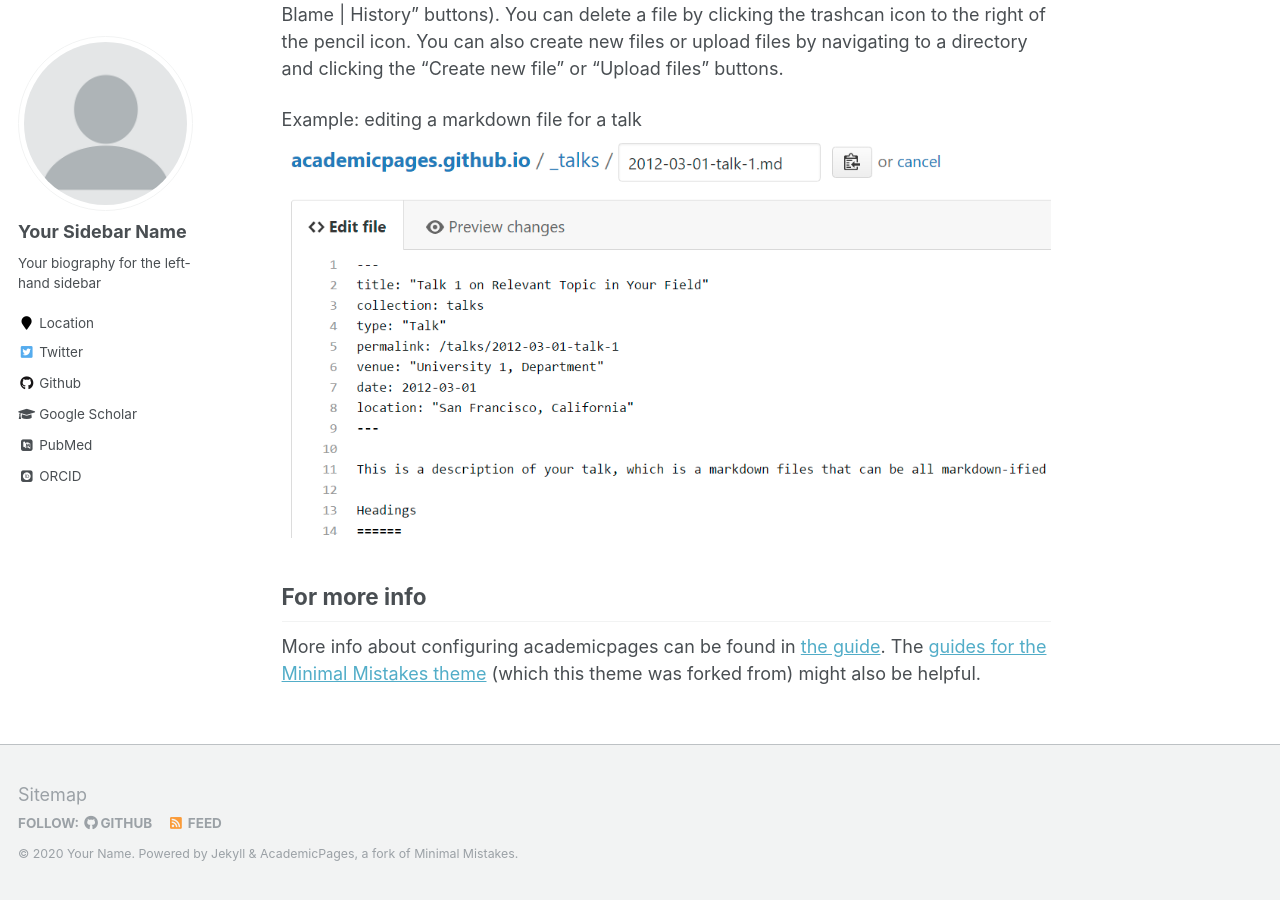
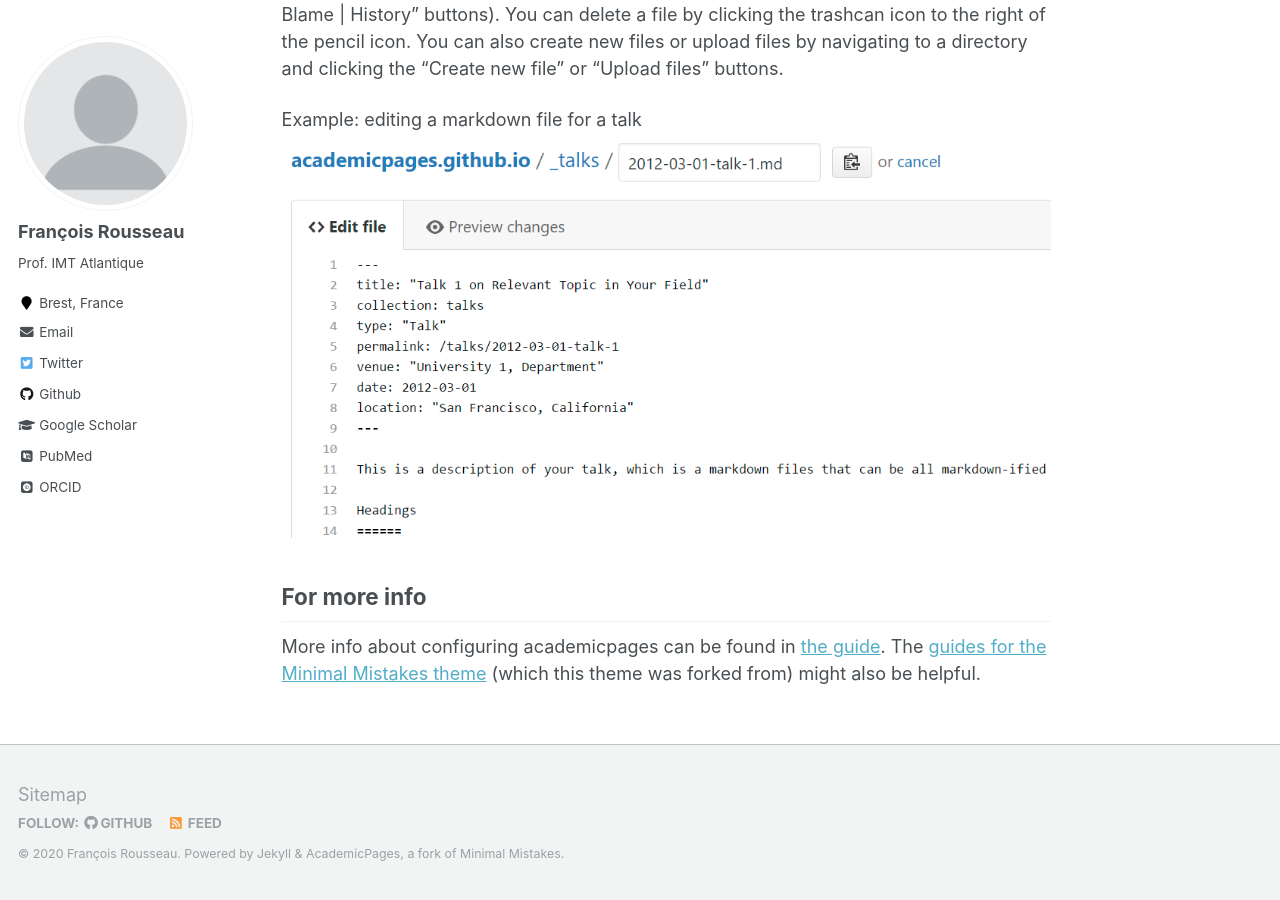
Before and after one commit to rousseau/rousseau.github.io, a Jekyll site: the page built from _pages/about.md, in a window 1280 px wide and 900 px high, scrolled down 2463 px. Built offline with Jekyll 4.4.1, drawn with Linux system fonts in a browser that asks for light colours; some web fonts are replaced; some of the changed text lies outside the part shown.

Commit message:
Update _config.yml

```diff
--- a/_config.yml
+++ b/_config.yml
@@ -7,13 +7,13 @@
 
 # Site Settings
 locale                   : "en-US"
-title                    : "Your Name / Site Title"
+title                    : "François Rousseau"
 title_separator          : "-"
-name                     : &name "Your Name"
-description              : &description "personal description"
-url                      : https://academicpages.github.io # the base hostname & protocol for your site e.g. "https://mmistakes.github.io"
+name                     : &name "François Rousseau"
+description              : &description "Prof. IMT Atlantique"
+url                      : https://rousseau.github.io # the base hostname & protocol for your site e.g. "https://mmistakes.github.io"
 baseurl                  : "" # the subpath of your site, e.g. "/blog"
-repository               : "academicpages/academicpages.github.io"
+repository               : "rousseau.github.io"
 teaser                   :  # filename of teaser fallback teaser image placed in /images/, .e.g. "500x300.png"
 breadcrumbs              : false # true, false (default)
 words_per_minute         : 160
@@ -80,14 +80,14 @@ analytics:
 
 # Site Author
 author:
-  name             : "Your Sidebar Name"
+  name             : "François Rousseau"
   avatar           : "profile.png"
-  bio              : "Your biography for the left-hand sidebar"
-  location         : "Location"
+  bio              : "Prof. IMT Atlantique"
+  location         : "Brest, France"
   employer         :
   pubmed           : "https://www.ncbi.nlm.nih.gov/pubmed/?term=john+snow"
-  googlescholar    : "http://yourfullgooglescholarurl.com"
-  email            :
+  googlescholar    : "https://scholar.google.fr/citations?user=St-2ZOIAAAAJ&hl=fr&oi=ao"
+  email            : "francois.rousseau@imt-atlantique.fr"
   researchgate     :  # example: "https://www.researchgate.net/profile/yourprofile"
   uri              :
   bitbucket        :
@@ -96,20 +96,20 @@ author:
   flickr           :
   facebook         :
   foursquare       :
-  github           : "academicpages"
+  github           : "rousseau"
   google_plus      :
   keybase          :
   instagram        :
   impactstory      : #"https://profiles.impactstory.org/u/xxxx-xxxx-xxxx-xxxx"
   lastfm           :
   linkedin         :
-  orcid            : "http://orcid.org/yourorcidurl"
+  orcid            : "https://orcid.org/0000-0001-9837-7487"
   pinterest        :
   soundcloud       :
   stackoverflow    : # http://stackoverflow.com/users/123456/username
   steam            :
   tumblr           :
-  twitter          : "replacethistwitterhandle"
+  twitter          : "fanch_rousseau"
   vine             :
   weibo            :
   xing             :
```
